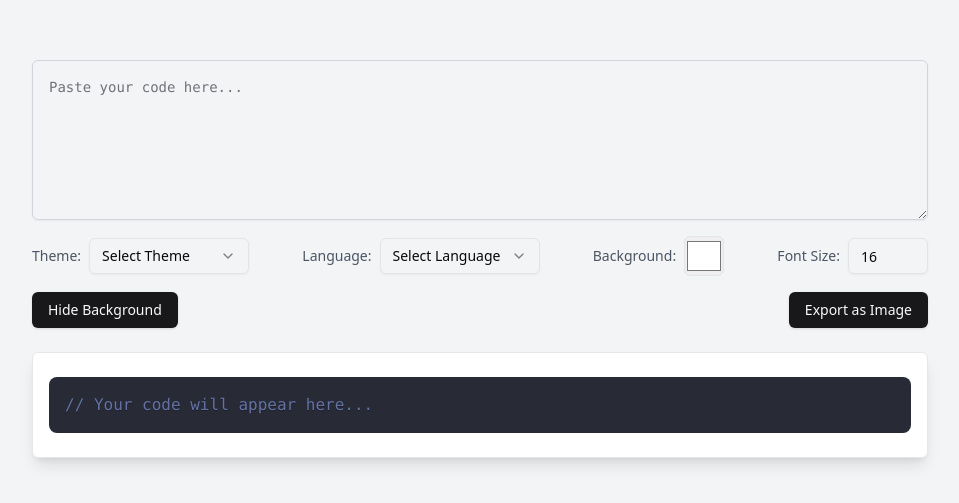
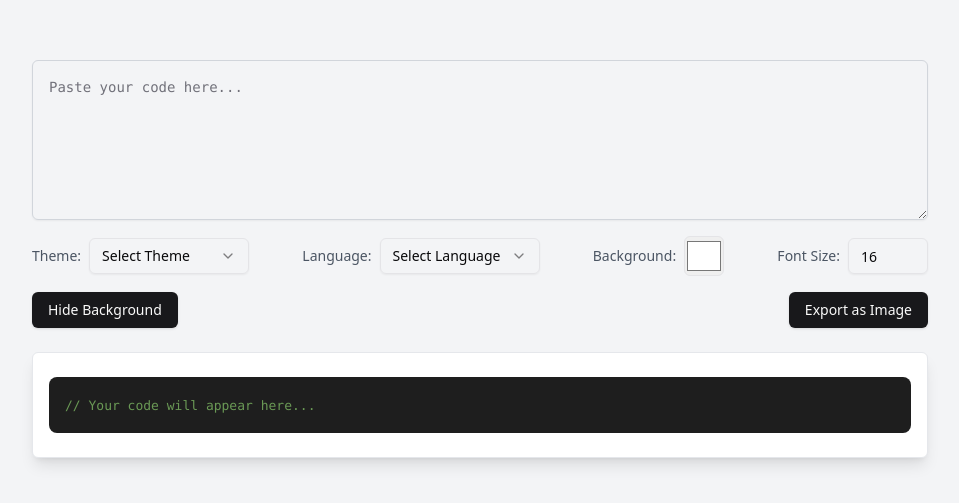
Before and after one commit to Fardeen26/Codify, a Next.js app: page / in a window 1280 px wide. Shown: the part 141-644 px from the top of the page, without its empty margins (160-1119 px from the left). Built offline with nearby package versions, Linux system fonts and the light colour scheme.

Commit message:
feat: more themes added

```diff
--- a/src/components/CodeEditor.tsx
+++ b/src/components/CodeEditor.tsx
@@ -4,22 +4,22 @@
 import React, { useState } from "react";
 import { Prism as SyntaxHighlighter } from "react-syntax-highlighter";
 import {
-    dracula,
     coy,
-    a11yDark,
-    atomDark,
     coldarkDark,
     nightOwl,
     vscDarkPlus,
-    funky,
-    darcula,
-    holiTheme,
     materialLight,
     materialDark,
     oneLight,
     oneDark,
     synthwave84,
+    twilight,
+    solarizedlight,
+    duotoneSpace,
+    duotoneForest,
+    coldarkCold
 } from "react-syntax-highlighter/dist/esm/styles/prism";
+//
 import { toPng } from "html-to-image";
 import { Select, SelectContent, SelectItem, SelectTrigger, SelectValue } from "@/components/ui/select";
 import { Button } from "@/components/ui/button";
@@ -27,25 +27,25 @@ import { Input } from "@/components/ui/input";
 import { Textarea } from "./ui/textarea";
 
 const themes: Record<string, any> = {
-    a11yDark,
-    atomDark,
     coldarkDark,
     nightOwl,
     vscDarkPlus,
-    funky,
-    darcula,
     materialLight,
     materialDark,
     oneLight,
     oneDark,
     synthwave84,
     coy,
-    holiTheme,
+    twilight,
+    solarizedlight,
+    duotoneSpace,
+    duotoneForest,
+    coldarkCold
 };
 
 const CodeEditor: React.FC = () => {
     const [code, setCode] = useState<string>("");
-    const [theme, setTheme] = useState<typeof dracula>(dracula);
+    const [theme, setTheme] = useState<typeof vscDarkPlus>(vscDarkPlus);
     const [language, setLanguage] = useState<string>("javascript");
     const [fontSize, setFontSize] = useState<number>(16);
     const [backgroundColor, setBackgroundColor] = useState<string>("#ffffff");
```
